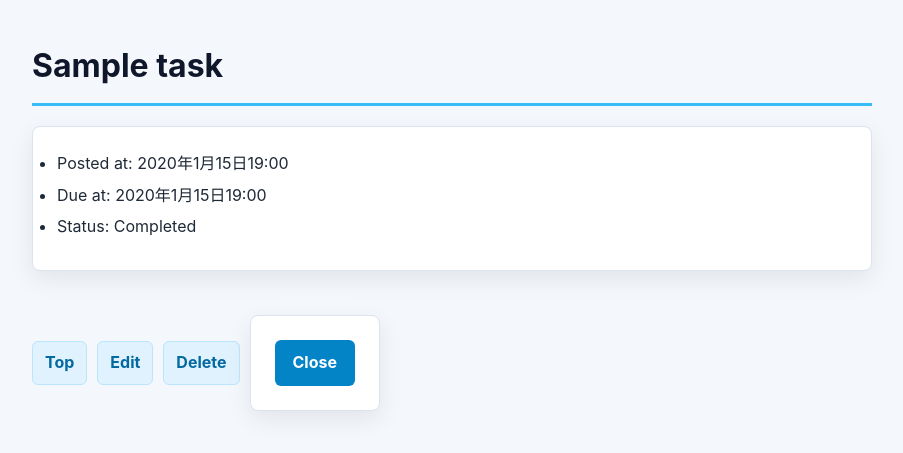
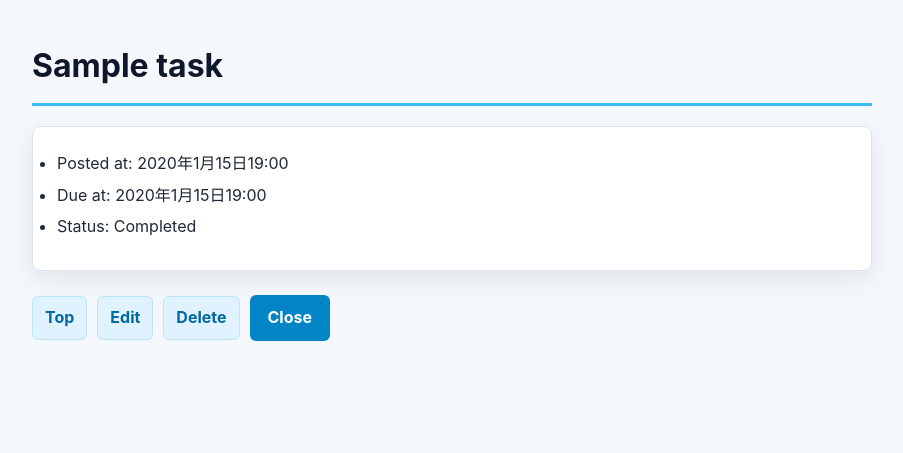
Before and after one commit to s1F102501350/django-team-workflow, a Django app: page /1/ in a window 1280 px wide. Shown: the top 453 px of the page, without its empty margins (188-1091 px from the left). Run offline with Django 5.2, Linux system fonts and the light colour scheme; tables that the repository leaves empty hold one stand-in row (values such as "Sample post").

Commit message:
Closeボタンの表示崩れを修正

```diff
--- a/todo/static/todo/style.css
+++ b/todo/static/todo/style.css
@@ -119,6 +119,15 @@ body > div:not(.text) a:hover {
   text-decoration: none;
 }
 
+.inline-action {
+  display: inline;
+  margin: 0;
+  padding: 0;
+  border: 0;
+  background: transparent;
+  box-shadow: none;
+}
+
 ul {
   padding-left: 22px;
 }
--- a/todo/templates/todo/detail.html
+++ b/todo/templates/todo/detail.html
@@ -27,7 +27,7 @@
       <a href="{% url 'index' %}">Top</a>
       <a href="{% url 'update' task.pk %}">Edit</a>
       <a href="{% url 'delete' task.pk %}">Delete</a>
-      <form action="{% url 'close' task.pk %}" method="post" style="display: inline;">
+      <form class="inline-action" action="{% url 'close' task.pk %}" method="post">
         {% csrf_token %}
         <button type="submit">Close</button>
       </form>
```
